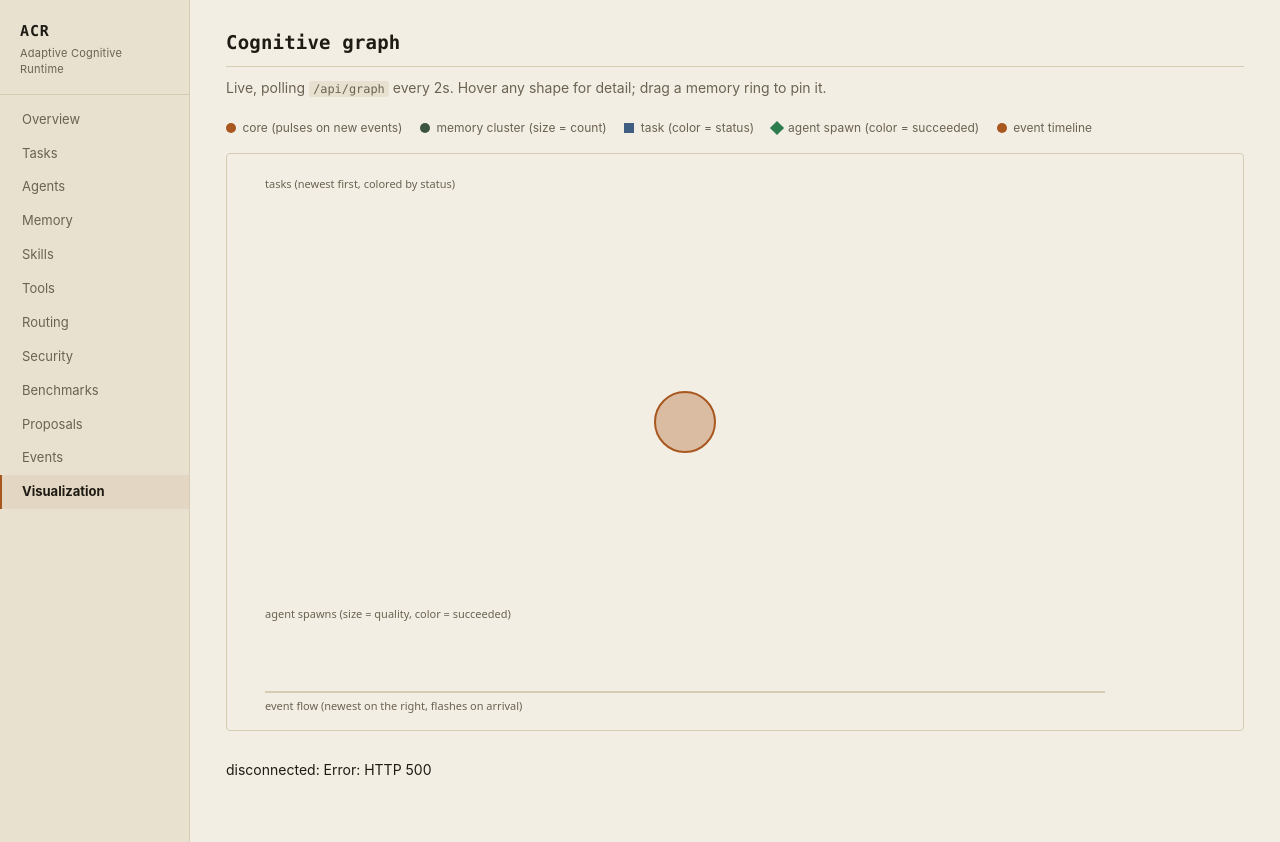
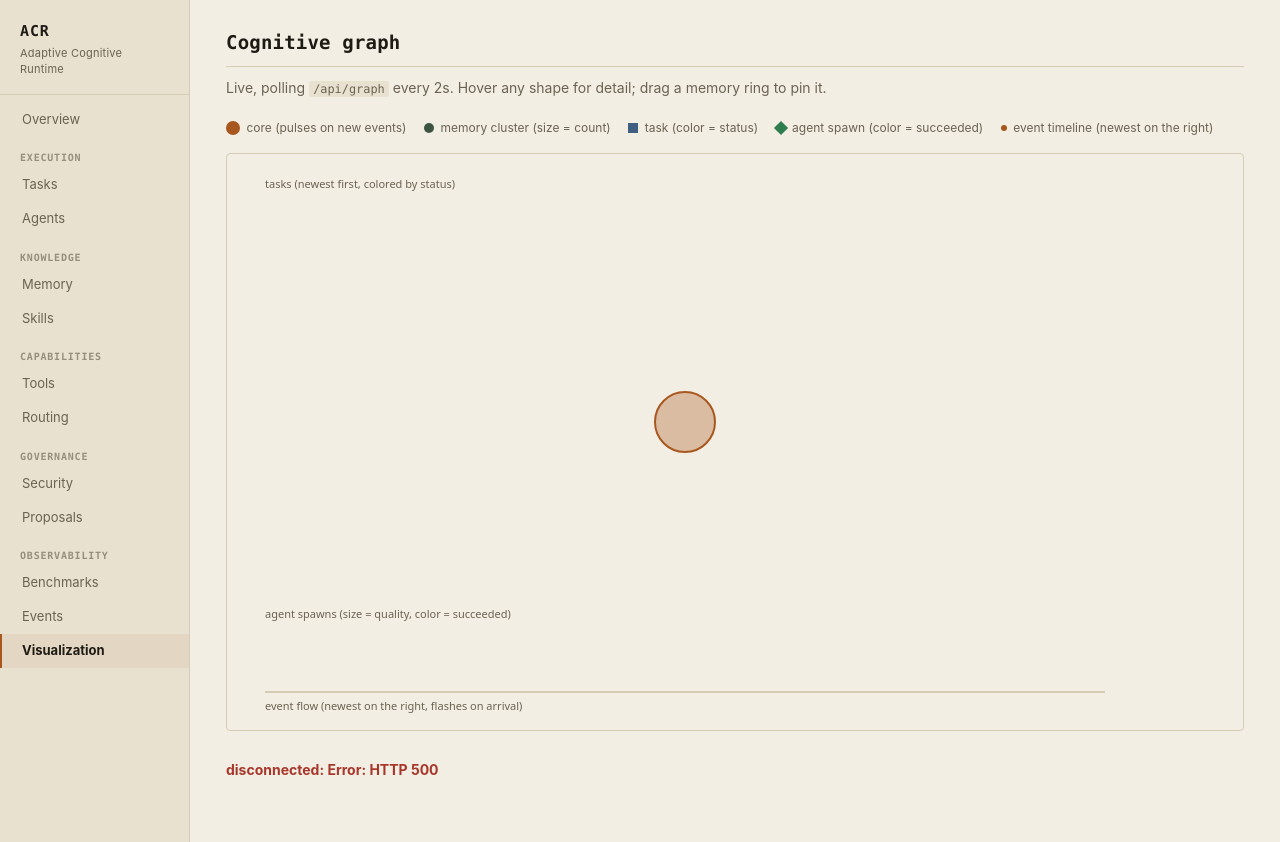
Before and after one commit to hbkdad/arc, a FastAPI app: page /visualization in a window 1280 px wide. Run offline with FastAPI, Linux system fonts and the light colour scheme; data that the repository does not hold is empty.

Commit message:
Fix dashboard UI gaps found in a source-level design audit
- Style the previously-dead status-fail class so a dropped /api/graph
  poll reads as an alert instead of unstyled text
- Thread pill_class onto metric cards so failed/warn counts carry the
  same semantic color tables already use, not just plain numbers
- Scale the visualization canvas backing store by devicePixelRatio so
  it renders sharp on hi-DPI displays instead of stretching a fixed
  900x560 buffer
- Distinguish the graph legend's core/event-timeline swatches, which
  were visually identical
- Group the 12-link sidebar nav into Execution/Knowledge/Capabilities/
  Governance/Observability sections mirroring the repo's own module
  layout, informed by a 21st.dev pattern search (uiable/sidebar-1)

Also fix a test-isolation gap in conftest.py: isolated_env only ever
set ACR_DATA_DIR/ACR_LOG_FORMAT, so any other ACR_* var already present
in the host shell (e.g. a developer's own persisted
ACR_DEFAULT_MIN_QUALITY_TIER) leaked into Settings() during tests --
caused two real failures locally (an Ollama-routed run_task hanging
for minutes, a doctor-check assertion flipping). Now clears every
ACR_* var before setting its own two.

Co-Authored-By: Claude Sonnet 5 <noreply@anthropic.com>

```diff
--- a/src/acr/dashboard/static/visualization.js
+++ b/src/acr/dashboard/static/visualization.js
@@ -25,6 +25,24 @@
   const statusEl = document.getElementById("graph-status");
   if (!canvas) return;
   const ctx = canvas.getContext("2d");
+
+  // All layout math below (drawTasks, hitTest, ...) works in this fixed
+  // logical coordinate space -- the same 900x560 the canvas element was
+  // authored with. The *backing store* is separately scaled up by
+  // devicePixelRatio so the canvas renders sharp on hi-DPI displays
+  // instead of stretching a fixed-resolution buffer (the CSS width:100%
+  // previously did exactly that: same pixel data, blurrier the further
+  // the rendered size drifted from 900x560).
+  const LOGICAL_W = canvas.width;
+  const LOGICAL_H = canvas.height;
+
+  function fitCanvasToDisplay() {
+    const dpr = window.devicePixelRatio || 1;
+    canvas.width = LOGICAL_W * dpr;
+    canvas.height = LOGICAL_H * dpr;
+  }
+  fitCanvasToDisplay();
+  window.addEventListener("resize", fitCanvasToDisplay);
 
   // Pulled from the same design tokens base.html defines (light/dark both
   // handled automatically by the browser resolving the CSS custom
@@ -166,8 +184,10 @@
 
   function canvasPoint(evt) {
     const rect = canvas.getBoundingClientRect();
-    const scaleX = canvas.width / rect.width;
-    const scaleY = canvas.height / rect.height;
+    // Map into the LOGICAL coordinate space (what hoverTargets/ringSim are
+    // expressed in), not the DPR-scaled backing-store pixel space.
+    const scaleX = LOGICAL_W / rect.width;
+    const scaleY = LOGICAL_H / rect.height;
     return { x: (evt.clientX - rect.left) * scaleX, y: (evt.clientY - rect.top) * scaleY };
   }
 
@@ -357,8 +377,13 @@
 
   function render(elapsed) {
     const th = theme();
-    const width = canvas.width;
-    const height = canvas.height;
+    const width = LOGICAL_W;
+    const height = LOGICAL_H;
+    const dpr = window.devicePixelRatio || 1;
+    // Reset (not compound -- setTransform is absolute) so every draw call
+    // below can keep using logical 900x560 coordinates while actually
+    // painting onto the DPR-scaled backing store.
+    ctx.setTransform(dpr, 0, 0, dpr, 0, 0);
     ctx.fillStyle = th.bg;
     ctx.fillRect(0, 0, width, height);
     const cx = width / 2;
--- a/src/acr/dashboard/templates/base.html
+++ b/src/acr/dashboard/templates/base.html
@@ -91,6 +91,24 @@
     border-left-color: var(--accent);
     background: color-mix(in srgb, var(--accent) 8%, transparent);
   }
+  /* Groups the 12 nav links along ACR's real subsystem boundaries (the
+     same execution/knowledge/capabilities/governance/observability split
+     as the repo layout itself) instead of one undifferentiated list --
+     informed by 21st.dev's grouped-sidebar pattern (uiable/sidebar-1),
+     adapted to this dashboard's existing mono/uppercase label type. */
+  .nav-group { margin-top: 0.85rem; }
+  .nav-group-label {
+    display: block;
+    font-family: var(--mono);
+    font-size: 10px;
+    text-transform: uppercase;
+    letter-spacing: 0.08em;
+    color: var(--ink-dim);
+    font-weight: 700;
+    opacity: 0.65;
+    padding: 0 1.25rem;
+    margin-bottom: 0.2rem;
+  }
 
   /* --- main --- */
   main { flex: 1; padding: 1.75rem 2.25rem 3rem; max-width: 1180px; }
@@ -126,6 +144,7 @@
   .metric-grid { display: grid; grid-template-columns: repeat(auto-fill, minmax(150px, 1fr)); gap: 0.75rem; margin-bottom: 1.75rem; }
   .metric-card {
     border: 1px solid var(--line);
+    border-left-width: 3px;
     background: var(--surface);
     border-radius: var(--radius);
     padding: 0.7rem 0.9rem;
@@ -134,6 +153,20 @@
     display: block;
   }
   a.metric-card:hover { border-color: var(--accent); }
+  /* Semantic color on the card itself (border + big number), reusing the
+     same pill-* vocabulary tables use -- so a "failed" count is visible at
+     a glance in the metric grid, not just once you reach the table below
+     it. pill-neutral intentionally renders identically to the unmarked
+     default: counts with no inherent good/bad meaning (event types,
+     memory type) shouldn't carry alarm color. */
+  .metric-card.pill-ok { border-left-color: var(--ok); }
+  .metric-card.pill-ok .n { color: var(--ok); }
+  .metric-card.pill-warn { border-left-color: var(--warn); }
+  .metric-card.pill-warn .n { color: var(--warn); }
+  .metric-card.pill-danger { border-left-color: var(--danger); }
+  .metric-card.pill-danger .n { color: var(--danger); }
+  .metric-card.pill-info { border-left-color: var(--info); }
+  .metric-card.pill-info .n { color: var(--info); }
   .metric-card .n {
     font-family: var(--mono);
     font-variant-numeric: tabular-nums;
@@ -168,6 +201,11 @@
   .pill-danger { background: color-mix(in srgb, var(--danger) 16%, transparent); color: var(--danger); }
   .pill-info { background: color-mix(in srgb, var(--info) 16%, transparent); color: var(--info); }
   .pill-neutral { background: var(--surface-2); color: var(--ink-dim); }
+
+  /* Non-pill status text (e.g. the live-graph connection line), styled
+     with the same danger vocabulary so a dropped connection reads as an
+     alert instead of fading into ordinary body text. */
+  .status-fail { color: var(--danger); font-weight: 700; }
 
   /* --- tables --- */
   .table-wrap { overflow-x: auto; margin-bottom: 1.75rem; border: 1px solid var(--line); border-radius: var(--radius); }
@@ -209,17 +247,32 @@
 <nav>
   <div class="brand">ACR<span>Adaptive Cognitive Runtime</span></div>
   <a href="/" class="{{ 'active' if active == 'overview' }}">Overview</a>
+  <div class="nav-group">
+    <span class="nav-group-label">Execution</span>
     <a href="/tasks" class="{{ 'active' if active == 'tasks' }}">Tasks</a>
     <a href="/agents" class="{{ 'active' if active == 'agents' }}">Agents</a>
+  </div>
+  <div class="nav-group">
+    <span class="nav-group-label">Knowledge</span>
     <a href="/memory" class="{{ 'active' if active == 'memory' }}">Memory</a>
     <a href="/skills" class="{{ 'active' if active == 'skills' }}">Skills</a>
+  </div>
+  <div class="nav-group">
+    <span class="nav-group-label">Capabilities</span>
     <a href="/tools" class="{{ 'active' if active == 'tools' }}">Tools</a>
     <a href="/routing" class="{{ 'active' if active == 'routing' }}">Routing</a>
+  </div>
+  <div class="nav-group">
+    <span class="nav-group-label">Governance</span>
     <a href="/security" class="{{ 'active' if active == 'security' }}">Security</a>
+    <a href="/proposals" class="{{ 'active' if active == 'proposals' }}">Proposals</a>
+  </div>
+  <div class="nav-group">
+    <span class="nav-group-label">Observability</span>
     <a href="/benchmarks" class="{{ 'active' if active == 'benchmarks' }}">Benchmarks</a>
-  <a href="/proposals" class="{{ 'active' if active == 'proposals' }}">Proposals</a>
     <a href="/events" class="{{ 'active' if active == 'events' }}">Events</a>
     <a href="/visualization" class="{{ 'active' if active == 'visualization' }}">Visualization</a>
+  </div>
 </nav>
 <main>
 {% block content %}{% endblock %}
--- a/src/acr/dashboard/templates/memory.html
+++ b/src/acr/dashboard/templates/memory.html
@@ -12,7 +12,7 @@
 <h2 class="section-label">By status</h2>
 <div class="metric-grid">
 {% for status, n in status_counts.items() %}
-<div class="metric-card"><span class="n">{{ n }}</span><span class="label">{{ status }}</span></div>
+<div class="metric-card {{ status | pill_class }}"><span class="n">{{ n }}</span><span class="label">{{ status }}</span></div>
 {% endfor %}
 </div>
 
--- a/src/acr/dashboard/templates/overview.html
+++ b/src/acr/dashboard/templates/overview.html
@@ -13,7 +13,7 @@
 <h1>Task status</h1>
 <div class="metric-grid">
 {% for status, n in task_counts.items() %}
-<a class="metric-card" href="/tasks"><span class="n">{{ n }}</span><span class="label">{{ status }}</span></a>
+<a class="metric-card {{ status | pill_class }}" href="/tasks"><span class="n">{{ n }}</span><span class="label">{{ status }}</span></a>
 {% else %}
 <p class="empty">No tasks recorded yet.</p>
 {% endfor %}
--- a/src/acr/dashboard/templates/tasks.html
+++ b/src/acr/dashboard/templates/tasks.html
@@ -3,7 +3,7 @@
 <h1>Tasks</h1>
 <div class="metric-grid">
 {% for status, n in counts.items() %}
-<div class="metric-card"><span class="n">{{ n }}</span><span class="label">{{ status }}</span></div>
+<div class="metric-card {{ status | pill_class }}"><span class="n">{{ n }}</span><span class="label">{{ status }}</span></div>
 {% endfor %}
 </div>
 <div class="table-wrap">
--- a/src/acr/dashboard/templates/visualization.html
+++ b/src/acr/dashboard/templates/visualization.html
@@ -3,11 +3,11 @@
 <h1>Cognitive graph</h1>
 <p class="lede">Live, polling <code>/api/graph</code> every 2s. Hover any shape for detail; drag a memory ring to pin it.</p>
 <div class="legend">
-  <span class="item"><span class="swatch circle" style="background:var(--accent)"></span>core (pulses on new events)</span>
+  <span class="item"><span class="swatch circle" style="background:var(--accent); width:14px; height:14px; border:2px solid var(--accent)"></span>core (pulses on new events)</span>
   <span class="item"><span class="swatch circle" style="background:var(--wire)"></span>memory cluster (size = count)</span>
   <span class="item"><span class="swatch" style="background:var(--info)"></span>task (color = status)</span>
   <span class="item"><span class="swatch diamond" style="background:var(--ok)"></span>agent spawn (color = succeeded)</span>
-  <span class="item"><span class="swatch circle" style="background:var(--accent)"></span>event timeline</span>
+  <span class="item"><span class="swatch circle" style="background:var(--accent); width:6px; height:6px"></span>event timeline (newest on the right)</span>
 </div>
 <div class="table-wrap" style="padding: 0.5rem;">
 <canvas id="graph" width="900" height="560" style="width:100%; max-width:900px; display:block; cursor:default;"></canvas>
```
Also changed, not shown: tests/conftest.py (+12 -1 lines). Lines whose indentation alone changed are shown as unchanged.
